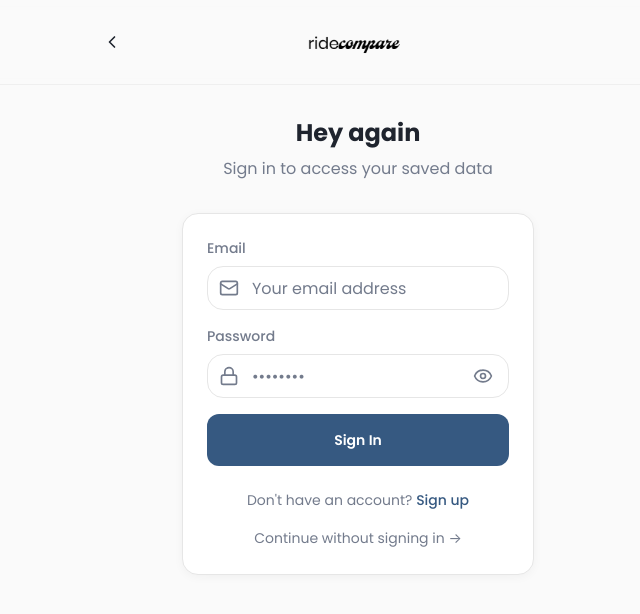
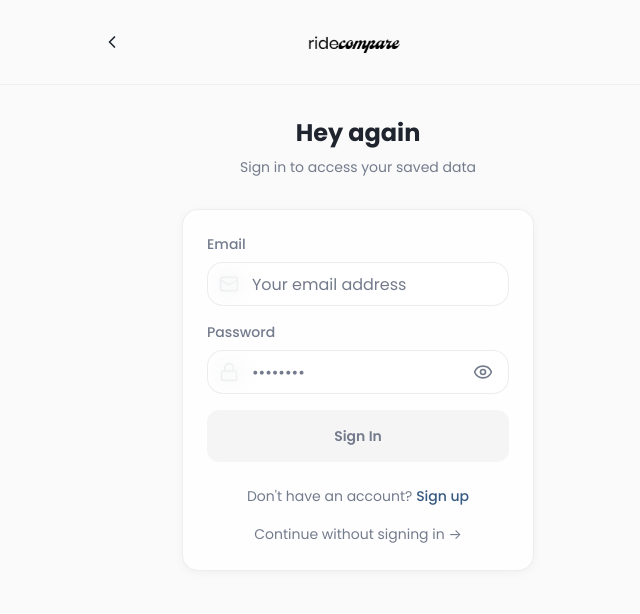
Before and after one commit to sampsonkpe/ride-compare, a React app in the folder frontend/: page /auth in a window 1280 px wide. Shown: the top 614 px of the page, without its empty margins (282-922 px from the left). Built offline with nearby package versions, Linux system fonts and the light colour scheme; no server answers; the HTML template or start-up script is replaced by a standard one.

Commit message:
fix(ui): stabilise tailwind v3 glass theme, auth validation disable, and bottom-sheet controls

```diff
--- a/frontend/src/pages/Auth.jsx
+++ b/frontend/src/pages/Auth.jsx
@@ -98,6 +98,14 @@ export default function Auth() {
     return true;
   };
 
+  const canSubmit = useMemo(() => {
+    const e = email.trim();
+    const p = password;
+    if (!e || !p || p.length < 6) return false;
+    if (!isLogin && !displayName.trim()) return false;
+    return true;
+  }, [email, password, isLogin, displayName]);
+
   const handleSubmit = async (e) => {
     e.preventDefault();
     setError(null);
@@ -130,7 +138,7 @@ export default function Auth() {
   };
 
   const inputBase =
-    "w-full h-11 rounded-xl bg-card border border-border pl-11 pr-4 text-foreground " +
+    "w-full h-11 rounded-xl bg-card/70 backdrop-blur-md border border-border/70 pl-11 pr-4 text-foreground " +
     "placeholder:text-muted-foreground focus:outline-none focus:ring-2 focus:ring-ring";
 
   const iconCls = "absolute left-3 top-1/2 -translate-y-1/2 h-5 w-5 text-muted-foreground";
@@ -139,10 +147,10 @@ export default function Auth() {
     <div className="w-full">
       <div className="text-center mb-8">
         <h1 className="text-2xl font-bold mb-2">{greeting}</h1>
-        <p className="text-muted-foreground">{subtitle}</p>
+        <p className="text-muted-foreground text-sm">{subtitle}</p>
       </div>
 
-      <div className="rounded-2xl border border-border bg-card p-4 sm:p-6 shadow-card">
+      <div className="rounded-2xl border border-border/70 bg-card/80 backdrop-blur-xl p-4 sm:p-6 shadow-card">
         <form onSubmit={handleSubmit} className="space-y-4">
           {!isLogin && (
             <div>
@@ -152,7 +160,7 @@ export default function Auth() {
                 value={displayName}
                 onChange={(e) => setDisplayName(e.target.value)}
                 maxLength={150}
-                className="w-full h-11 rounded-xl bg-card border border-border px-4 text-foreground placeholder:text-muted-foreground focus:outline-none focus:ring-2 focus:ring-ring"
+                className="w-full h-11 rounded-xl bg-card/70 backdrop-blur-md border border-border/70 px-4 text-foreground placeholder:text-muted-foreground focus:outline-none focus:ring-2 focus:ring-ring"
                 placeholder="Your full name"
                 required
               />
@@ -167,7 +175,7 @@ export default function Auth() {
                 value={phone}
                 onChange={(e) => setPhone(e.target.value)}
                 maxLength={30}
-                className="w-full h-11 rounded-xl bg-card border border-border px-4 text-foreground placeholder:text-muted-foreground focus:outline-none focus:ring-2 focus:ring-ring"
+                className="w-full h-11 rounded-xl bg-card/70 backdrop-blur-md border border-border/70 px-4 text-foreground placeholder:text-muted-foreground focus:outline-none focus:ring-2 focus:ring-ring"
                 placeholder="Your phone number"
               />
             </div>
@@ -206,7 +214,7 @@ export default function Auth() {
                 type="button"
                 onClick={() => setShowPassword((v) => !v)}
                 className="absolute right-2 top-1/2 -translate-y-1/2 p-2 rounded-lg
-                  text-muted-foreground hover:text-foreground hover:bg-accent transition-colors"
+                  text-muted-foreground hover:text-foreground hover:bg-accent/50 transition-colors"
                 aria-label={showPassword ? "Hide password" : "Show password"}
                 title={showPassword ? "Hide" : "Show"}
               >
@@ -216,12 +224,12 @@ export default function Auth() {
           </div>
 
           {error && (
-            <div className="p-3 rounded-xl border border-destructive bg-card">
+            <div className="p-3 rounded-xl border border-destructive/40 bg-card/70 backdrop-blur-md">
               <p className="text-sm text-destructive">{error}</p>
             </div>
           )}
 
-          <button type="submit" disabled={isSubmitting} className="rc-btn-primary">
+          <button type="submit" disabled={isSubmitting || !canSubmit} className="rc-btn-primary">
             {isSubmitting ? (
               <>
                 <span className="w-5 h-5 border-2 border-primary-foreground/30 border-t-primary-foreground rounded-full animate-spin" />
--- a/frontend/src/pages/Profile.jsx
+++ b/frontend/src/pages/Profile.jsx
@@ -12,7 +12,6 @@ import {
   Pencil,
   Trash2,
   X,
-  Save,
   LogOut,
 } from "lucide-react";
 
@@ -88,7 +87,6 @@ export default function Profile() {
     try {
       const data = await favouritesService.getFavourites();
       setFavourites(Array.isArray(data) ? data : []);
-      // If empty, no toast — it’s a valid state.
     } catch {
       toast.error("Failed to load saved places");
     } finally {
@@ -220,15 +218,15 @@ export default function Profile() {
     }
   };
 
-  const card = "bg-card border border-border rounded-2xl shadow-card";
+  const card = "border border-border/70 rounded-2xl shadow-card bg-card/80 backdrop-blur-xl";
 
   const primaryBtn =
-    "inline-flex items-center justify-center gap-2 py-3 px-4 rounded-xl font-semibold " +
+    "inline-flex items-center justify-center gap-2 h-11 px-4 rounded-xl font-semibold " +
     "bg-primary text-primary-foreground hover:bg-primary/90 active:scale-[0.98] transition " +
     "focus-visible:outline-none focus-visible:ring-2 focus-visible:ring-ring disabled:opacity-50";
 
   const iconBtn =
-    "p-2 rounded-full hover:bg-muted transition-colors " +
+    "p-2 rounded-full hover:bg-muted/60 transition-colors " +
     "focus-visible:outline-none focus-visible:ring-2 focus-visible:ring-ring";
 
   const destructiveOutline =
@@ -238,7 +236,6 @@ export default function Profile() {
   return (
     <div className="px-4 pb-10">
       <div className="pt-6 space-y-6">
-        {/* User card */}
         <div className={`${card} p-5`}>
           <div className="flex items-center gap-2">
             <div className="h-10 w-10 rounded-xl bg-primary/10 flex items-center justify-center">
@@ -251,7 +248,6 @@ export default function Profile() {
           </div>
         </div>
 
-        {/* Saved places header */}
         <div className="flex items-center justify-between">
           <h3 className="text-lg font-semibold">Saved places</h3>
           <button type="button" onClick={openAddModal} className={primaryBtn}>
@@ -260,7 +256,6 @@ export default function Profile() {
           </button>
         </div>
 
-        {/* Saved places list */}
         {loadingPlaces ? (
           <div className="text-muted-foreground">Loading saved places…</div>
         ) : favourites.length === 0 ? (
@@ -281,11 +276,7 @@ export default function Profile() {
                       <Icon
                         className={[
                           "h-5 w-5 shrink-0 mt-0.5",
-                          t === "HOME"
-                            ? "text-primary"
-                            : t === "WORK"
-                            ? "text-emerald-500"
-                            : "text-violet-400",
+                          t === "HOME" ? "text-primary" : t === "WORK" ? "text-emerald-500" : "text-violet-400",
                         ].join(" ")}
                       />
                       <div className="min-w-0">
@@ -314,7 +305,6 @@ export default function Profile() {
           </div>
         )}
 
-        {/* Sign out */}
         <button
           type="button"
           className={destructiveOutline}
@@ -328,18 +318,17 @@ export default function Profile() {
         </button>
       </div>
 
-      {/* Modal */}
       {isModalOpen ? (
         <div className="fixed inset-0 z-50 flex items-center justify-center px-4 py-8" role="dialog" aria-modal="true">
           <button
-            className="absolute inset-0 bg-background/70"
+            className="absolute inset-0 bg-background/60 backdrop-blur-md"
             onClick={closeModal}
             type="button"
             aria-label="Close modal overlay"
           />
 
           <form
-            className="relative w-full max-w-md bg-card border border-border rounded-2xl shadow-card-hover"
+            className="relative w-full max-w-md bg-card/85 backdrop-blur-xl border border-border/70 rounded-2xl shadow-card-hover"
             onSubmit={(e) => {
               e.preventDefault();
               handleSave();
@@ -347,7 +336,7 @@ export default function Profile() {
             onMouseDown={(e) => e.stopPropagation()}
             onClick={(e) => e.stopPropagation()}
           >
-            <div className="p-5 border-b border-border flex items-center justify-between">
+            <div className="p-5 border-b border-border/70 flex items-center justify-between">
               <h4 className="font-semibold">{mode === "edit" ? "Edit place" : "Save place"}</h4>
               <button type="button" onClick={closeModal} className={iconBtn} disabled={saving} aria-label="Close">
                 <X className="h-5 w-5" />
@@ -373,7 +362,7 @@ export default function Profile() {
                         className={[
                           "h-11 rounded-xl border px-3 inline-flex items-center justify-center gap-2 text-sm font-semibold transition",
                           "focus-visible:outline-none focus-visible:ring-2 focus-visible:ring-ring",
-                          active ? "border-primary bg-primary/10" : "border-border bg-card hover:bg-muted",
+                          active ? "border-primary bg-primary/10" : "border-border/70 bg-card/70 hover:bg-muted/60",
                         ].join(" ")}
                       >
                         <item.Icon className="h-4 w-4" />
@@ -390,7 +379,7 @@ export default function Profile() {
                   value={label}
                   onChange={(e) => setLabel(e.target.value)}
                   placeholder={defaultLabelForType || "e.g. Gym"}
-                  className="w-full h-11 px-4 rounded-xl border-2 border-border bg-card text-foreground placeholder:text-muted-foreground/70 dark:placeholder:text-muted-foreground/60 outline-none focus:ring-2 focus:ring-ring"
+                  className="w-full h-11 px-4 rounded-xl border border-border/70 bg-card/70 backdrop-blur-md text-foreground placeholder:text-muted-foreground/70 outline-none focus:ring-2 focus:ring-ring"
                   disabled={saving}
                 />
                 <p className="mt-2 text-xs text-muted-foreground">For Home/Work, you can leave this empty.</p>
@@ -409,17 +398,16 @@ export default function Profile() {
               </div>
             </div>
 
-            <div className="p-5 border-t border-border flex justify-end gap-2">
+            <div className="p-5 border-t border-border/70 flex justify-end gap-2">
               <button
                 type="button"
                 onClick={closeModal}
-                className="h-11 px-4 rounded-xl border border-border bg-card hover:bg-muted transition font-semibold"
+                className="h-11 px-4 rounded-xl border border-border/70 bg-card/70 hover:bg-muted/60 transition font-semibold"
                 disabled={saving}
               >
                 Cancel
               </button>
               <button type="submit" className={primaryBtn} disabled={saving}>
-                <Save className="h-4 w-4" />
                 {saving ? "Saving…" : "Save"}
               </button>
             </div>
--- a/frontend/tailwind.config.js
+++ b/frontend/tailwind.config.js
@@ -8,43 +8,43 @@ export default {
         sans: ["Poppins", "system-ui", "sans-serif"],
       },
       colors: {
-        background: "hsl(var(--background))",
-        foreground: "hsl(var(--foreground))",
+        background: "hsl(var(--background) / <alpha-value>)",
+        foreground: "hsl(var(--foreground) / <alpha-value>)",
 
-        card: "hsl(var(--card))",
-        "card-foreground": "hsl(var(--card-foreground))",
+        card: "hsl(var(--card) / <alpha-value>)",
+        "card-foreground": "hsl(var(--card-foreground) / <alpha-value>)",
 
-        popover: "hsl(var(--popover))",
-        "popover-foreground": "hsl(var(--popover-foreground))",
+        popover: "hsl(var(--popover) / <alpha-value>)",
+        "popover-foreground": "hsl(var(--popover-foreground) / <alpha-value>)",
 
         primary: {
-          DEFAULT: "hsl(var(--primary))",
-          foreground: "hsl(var(--primary-foreground))",
+          DEFAULT: "hsl(var(--primary) / <alpha-value>)",
+          foreground: "hsl(var(--primary-foreground) / <alpha-value>)",
         },
 
         secondary: {
-          DEFAULT: "hsl(var(--secondary))",
-          foreground: "hsl(var(--secondary-foreground))",
+          DEFAULT: "hsl(var(--secondary) / <alpha-value>)",
+          foreground: "hsl(var(--secondary-foreground) / <alpha-value>)",
         },
 
         muted: {
-          DEFAULT: "hsl(var(--muted))",
-          foreground: "hsl(var(--muted-foreground))",
+          DEFAULT: "hsl(var(--muted) / <alpha-value>)",
+          foreground: "hsl(var(--muted-foreground) / <alpha-value>)",
         },
 
         accent: {
-          DEFAULT: "hsl(var(--accent))",
-          foreground: "hsl(var(--accent-foreground))",
+          DEFAULT: "hsl(var(--accent) / <alpha-value>)",
+          foreground: "hsl(var(--accent-foreground) / <alpha-value>)",
         },
 
         destructive: {
-          DEFAULT: "hsl(var(--destructive))",
-          foreground: "hsl(var(--destructive-foreground))",
+          DEFAULT: "hsl(var(--destructive) / <alpha-value>)",
+          foreground: "hsl(var(--destructive-foreground) / <alpha-value>)",
         },
 
-        border: "hsl(var(--border))",
-        input: "hsl(var(--input))",
-        ring: "hsl(var(--ring))",
+        border: "hsl(var(--border) / <alpha-value>)",
+        input: "hsl(var(--input) / <alpha-value>)",
+        ring: "hsl(var(--ring) / <alpha-value>)",
       },
       borderRadius: {
         lg: "var(--radius)",
```
Also changed, not shown: frontend/src/components/rides/LocationInput.jsx (+13 -4 lines), frontend/src/index.css (+7 -6 lines), frontend/src/pages/Compare.jsx (+7 -6 lines), frontend/src/pages/CompareResults.jsx (+8 -10 lines), 1 other file (tests, documents, lock files or other folders).
